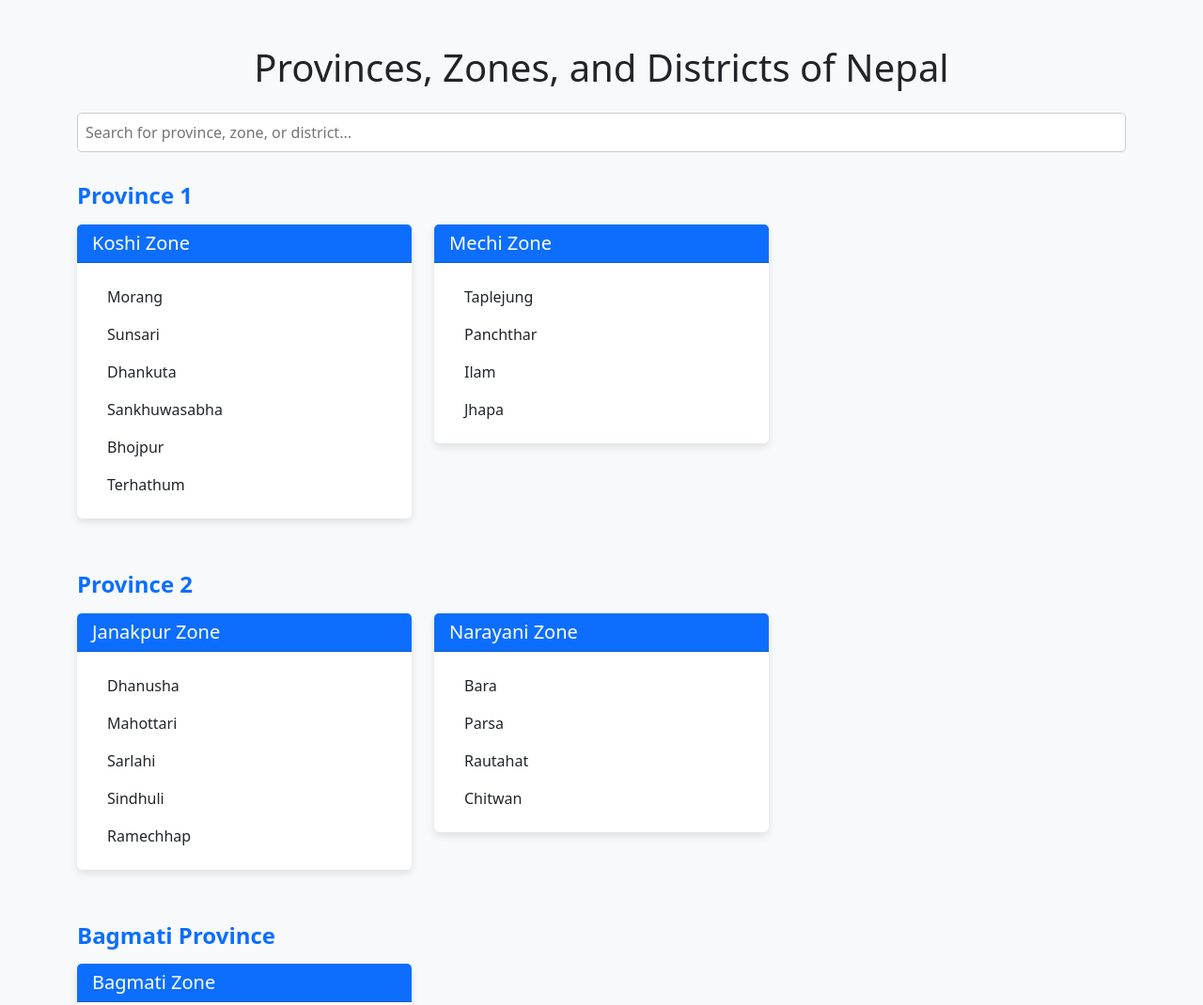
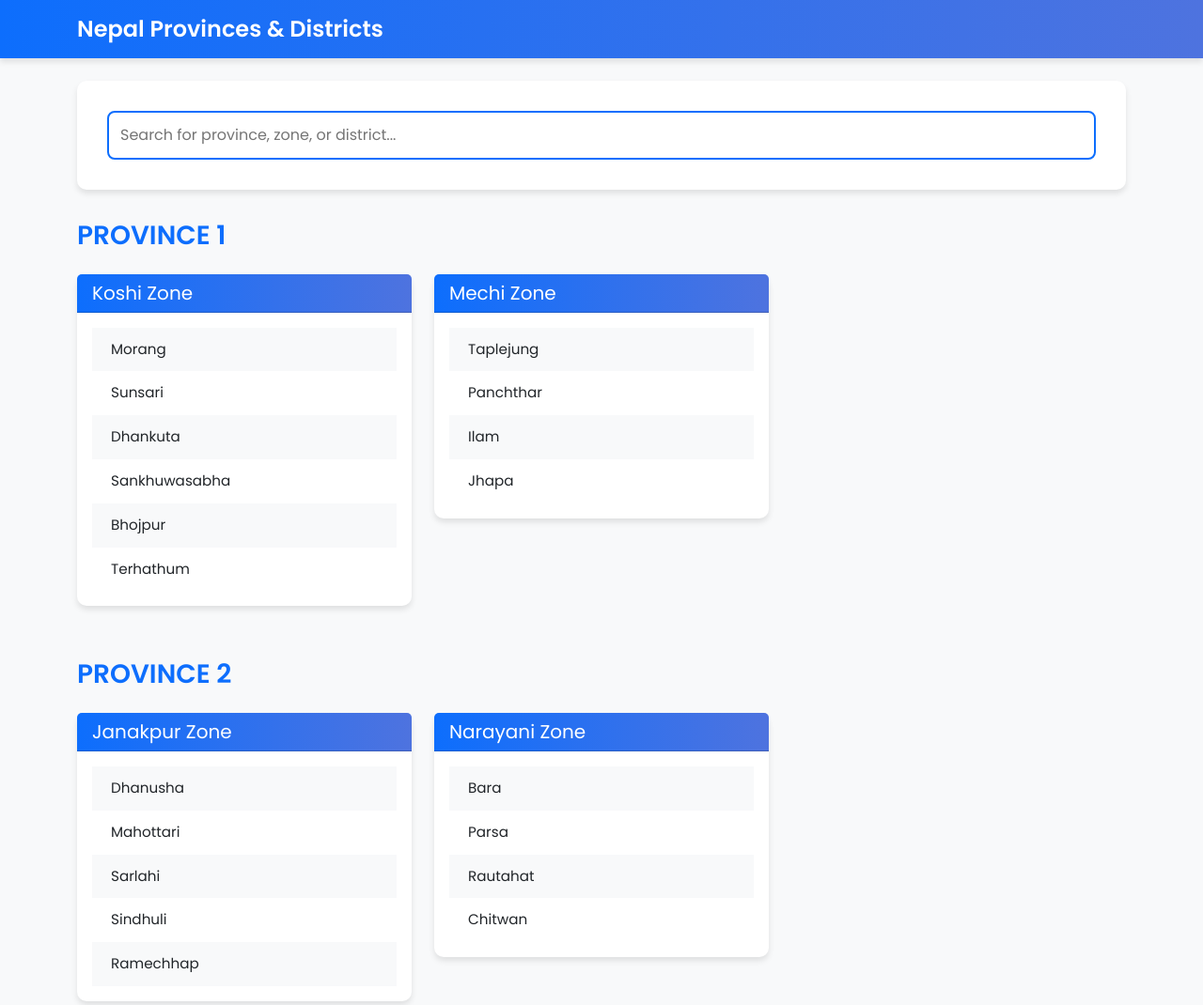
Before and after one commit to maharjanil/nepalipdz, a plain HTML site: page index.html in a window 1280 px wide. Shown: the top 1070 px of the page at 94% size. Drawn offline with nearby package versions, Linux system fonts and the light colour scheme.

Commit message:
Update index.html

```diff
--- a/index.html
+++ b/index.html
@@ -6,56 +6,123 @@
   <title>Provinces, Zones, and Districts of Nepal</title>
   <!-- Bootstrap 5 CSS -->
   <link href="https://cdn.jsdelivr.net/npm/bootstrap@5.3.0/dist/css/bootstrap.min.css" rel="stylesheet">
+  <!-- Google Fonts -->
+  <link href="https://fonts.googleapis.com/css2?family=Poppins:wght@400;600&display=swap" rel="stylesheet">
   <style>
     body {
+      font-family: 'Poppins', sans-serif;
       background-color: #f8f9fa;
+      color: #333;
     }
 
-    .card {
-      border: none;
-      box-shadow: 0 4px 8px rgba(0, 0, 0, 0.1);
+    .navbar {
+      background: linear-gradient(90deg, #0d6efd, #4e73df);
+      box-shadow: 0 4px 6px rgba(0, 0, 0, 0.1);
     }
 
-    .card-header {
-      font-weight: bold;
-    }
-
-    .list-group-item {
-      border: none;
-    }
-
-    .province-title {
-      margin-top: 2rem;
-      margin-bottom: 1rem;
+    .navbar-brand {
+      font-weight: 600;
       font-size: 1.5rem;
-      font-weight: bold;
-      color: #0d6efd;
+      color: #fff !important;
     }
 
     .search-container {
+      background: #fff;
+      padding: 2rem;
+      border-radius: 10px;
+      box-shadow: 0 4px 6px rgba(0, 0, 0, 0.1);
       margin-bottom: 2rem;
     }
 
     .search-input {
       width: 100%;
-      padding: 0.5rem;
-      border: 1px solid #ccc;
-      border-radius: 5px;
+      padding: 0.75rem;
+      border: 2px solid #0d6efd;
+      border-radius: 8px;
+      font-size: 1rem;
+      outline: none;
+      transition: border-color 0.3s ease;
+    }
+
+    .search-input:focus {
+      border-color: #4e73df;
+    }
+
+    .province-title {
+      margin-top: 2rem;
+      margin-bottom: 1.5rem;
+      font-size: 1.75rem;
+      font-weight: 600;
+      color: #0d6efd;
+      text-transform: uppercase;
+    }
+
+    .card {
+      border: none;
+      border-radius: 10px;
+      box-shadow: 0 4px 6px rgba(0, 0, 0, 0.1);
+      transition: transform 0.3s ease, box-shadow 0.3s ease;
+    }
+
+    .card:hover {
+      transform: translateY(-5px);
+      box-shadow: 0 6px 12px rgba(0, 0, 0, 0.15);
+    }
+
+    .card-header {
+      background: linear-gradient(90deg, #0d6efd, #4e73df);
+      color: #fff;
+      font-weight: 600;
+      border-radius: 10px 10px 0 0;
+    }
+
+    .list-group-item {
+      border: none;
+      padding: 0.75rem 1.25rem;
+      font-size: 0.95rem;
+    }
+
+    .list-group-item:nth-child(odd) {
+      background-color: #f8f9fa;
+    }
+
+    .footer {
+      margin-top: 3rem;
+      padding: 1rem 0;
+      background: #0d6efd;
+      color: #fff;
+      text-align: center;
+      font-size: 0.9rem;
     }
   </style>
 </head>
 <body>
-  <div class="container mt-5">
-    <h1 class="text-center mb-4">Provinces, Zones, and Districts of Nepal</h1>
+  <!-- Navbar -->
+  <nav class="navbar navbar-expand-lg navbar-dark">
+    <div class="container">
+      <a class="navbar-brand" href="#">Nepal Provinces & Districts</a>
+    </div>
+  </nav>
+
+  <!-- Main Content -->
+  <div class="container mt-4">
     <!-- Search Bar -->
     <div class="search-container">
       <input type="text" id="searchInput" class="search-input" placeholder="Search for province, zone, or district...">
     </div>
+
     <!-- Data Container -->
     <div id="provinces-container">
       <!-- Provinces, Zones, and Districts will be dynamically added here -->
     </div>
   </div>
+
+  <!-- Footer -->
+  <footer class="footer">
+    <div class="container">
+      <p class="mb-0">© 2023 Nepal Provinces & Districts. All rights reserved.</p>
+    </div>
+  </footer>
 
   <!-- JavaScript -->
   <script>
@@ -112,6 +179,11 @@
       const container = document.getElementById("provinces-container");
       container.innerHTML = ""; // Clear previous content
 
+      if (data.length === 0) {
+        container.innerHTML = `<p class="text-center">No results found.</p>`;
+        return;
+      }
+
       data.forEach(provinceData => {
         const provinceHTML = `
           <div class="province">
@@ -120,7 +192,7 @@
               ${provinceData.zones.map(zoneData => `
                 <div class="col-md-4 mb-4">
                   <div class="card">
-                    <div class="card-header bg-primary text-white">
+                    <div class="card-header">
                       <h5 class="card-title mb-0">${zoneData.zone} Zone</h5>
                     </div>
                     <div class="card-body">
```
